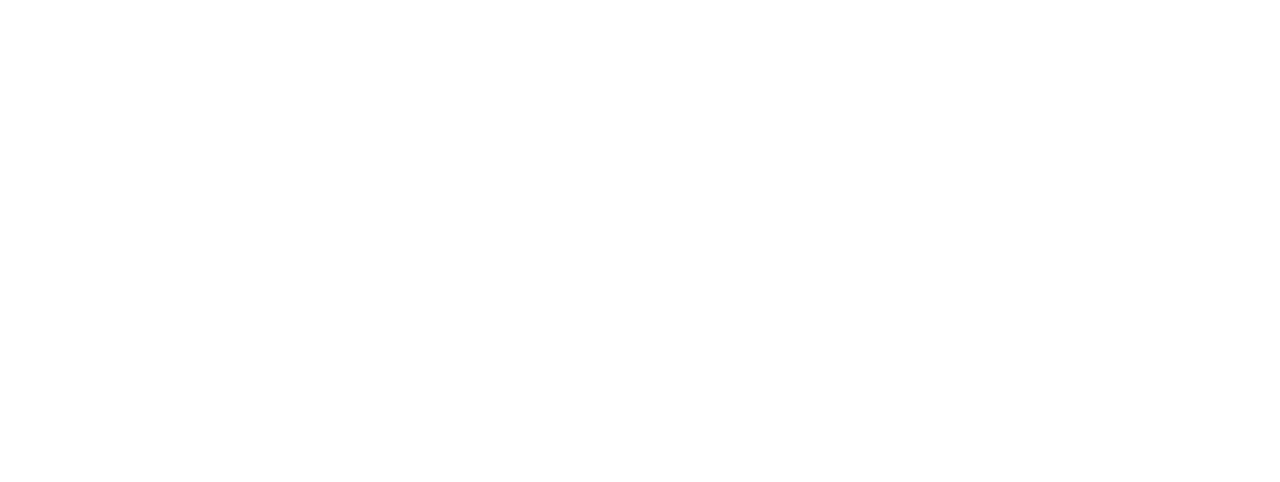
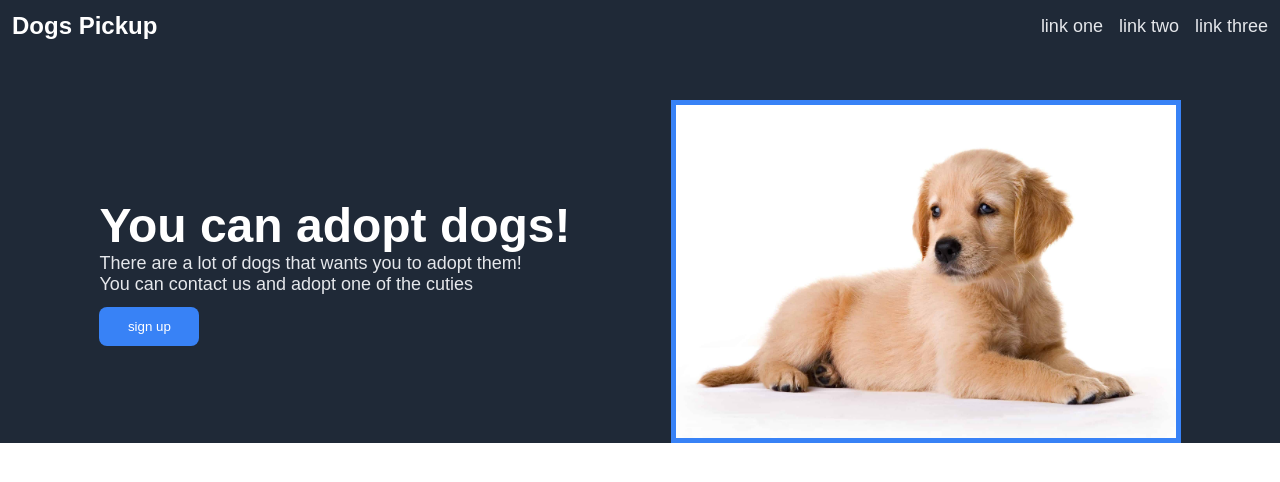
Before and after one commit to YiftachDev/landing-page-odin, a plain HTML site: page index.html in a window 1280 px wide. Drawn offline with Linux system fonts and the light colour scheme.

Commit message:
finish navbar and head

```diff
--- a/index.html
+++ b/index.html
@@ -8,6 +8,27 @@
     <title>Dogs pickup</title>
 </head>
 <body>
-
+    <div class="body">
+        <div class="head">
+            <div class="navbar">
+                <ul>
+                    <li class="logo">Dogs Pickup</li>
+                    <li class="links"><a href="#">link one</a></li>
+                    <li class="links"><a href="#">link two</a></li>
+                    <li class="links"><a href="#">link three</a></li>
+                </ul>
+            </div>
+            <div class="hero">
+                <div class="text">
+                    <div class="main-text">You can adopt dogs!</div>
+                    <div class="secondery-text">There are a lot of dogs that wants you to adopt them! You can contact us and adopt one of the cuties</div>
+                    <button class="btn">sign up</button>
+                </div>
+                <img src="img/getting-a-puppy-golden-scaled.jpeg" alt="">
+            </div>
+        </div>
+        <div class="container"></div>
+        <div class="footer"></div>
+    </div>
 </body>
 </html>
--- a/style.css
+++ b/style.css
@@ -0,0 +1,82 @@
+body {
+    margin: 0px;
+    font-family: Arial, Helvetica, sans-serif;
+}
+
+a {
+    text-decoration: none;
+    color: white;
+    font-size: 18px;
+    color: #E5E7EB;
+}
+
+ul {
+    list-style-type: none;
+    display: flex;
+    align-items: center;
+    justify-content: space-around;
+    gap: 16px;
+    margin: 0;
+    padding: 0;
+}
+
+img {
+    width: 500px;
+    border:  #3882F6 solid 5px;
+}
+
+
+.head {
+    background-color: #1F2937;
+}
+
+.navbar {
+    padding: 12px;
+    margin-bottom: 48px;
+}
+
+
+.logo {
+    margin-right: auto;
+    color: white;
+    font-size: 24px;
+    font-weight: bold;
+
+}
+
+
+.hero {
+    display: flex;
+    justify-content: center;
+    align-items: center;
+}
+
+.text {
+    margin-right: 100px;
+    display: flex;
+    flex-direction: column;
+}
+
+.main-text {
+    font-size: 48px;
+    font-weight: bolder;
+    color: white;
+}
+
+.secondery-text {
+    font-size: 18px;
+    color: #E5E7EB;
+    width: 450px;
+
+}
+
+.btn {
+    width: 100px;
+    padding: 12px;
+    background-color:  #3882F6;
+    border: none;
+    border-radius: 8px;
+    color: white;
+    margin-top: 12px;
+    cursor: pointer;
+}
```
